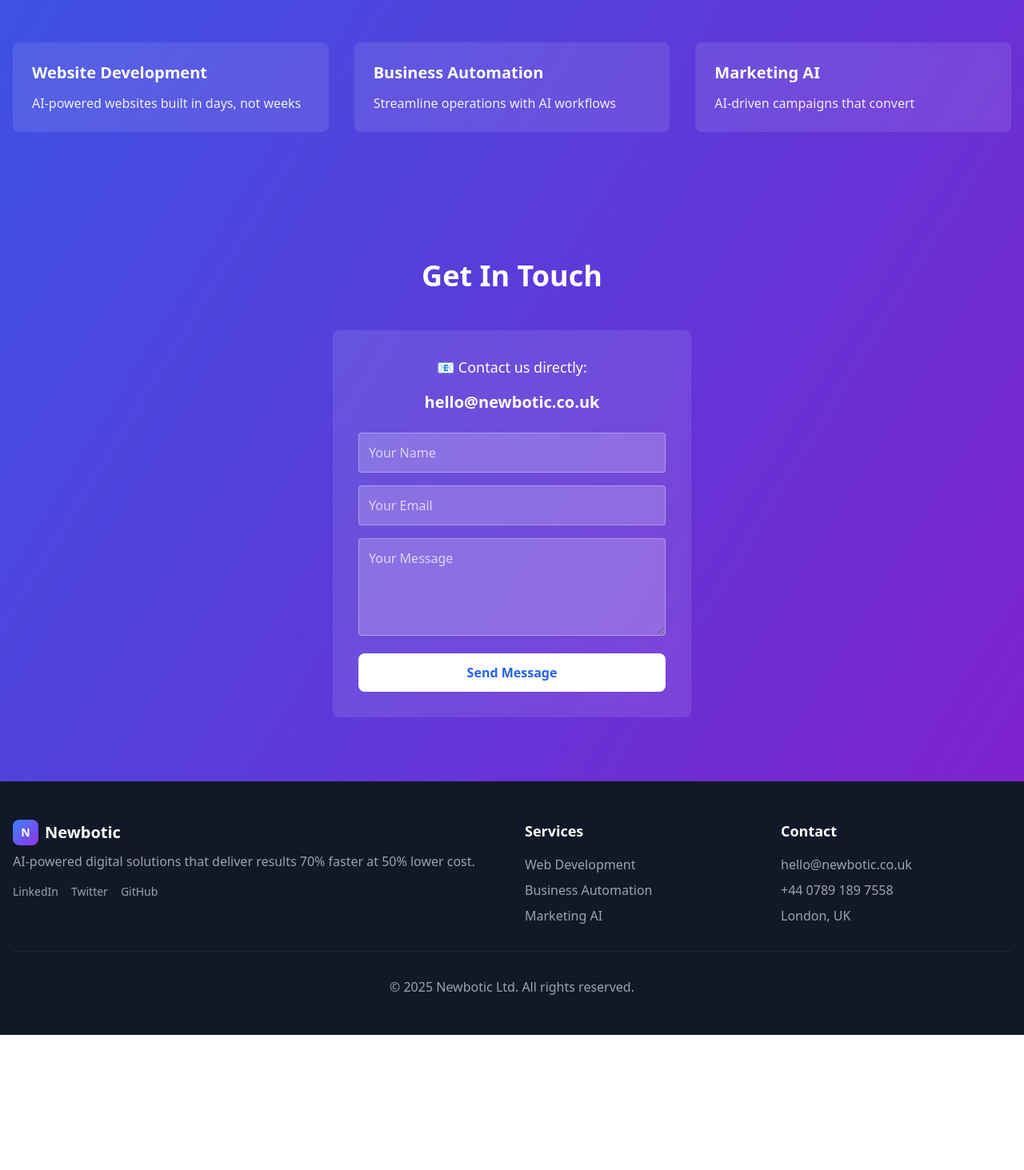
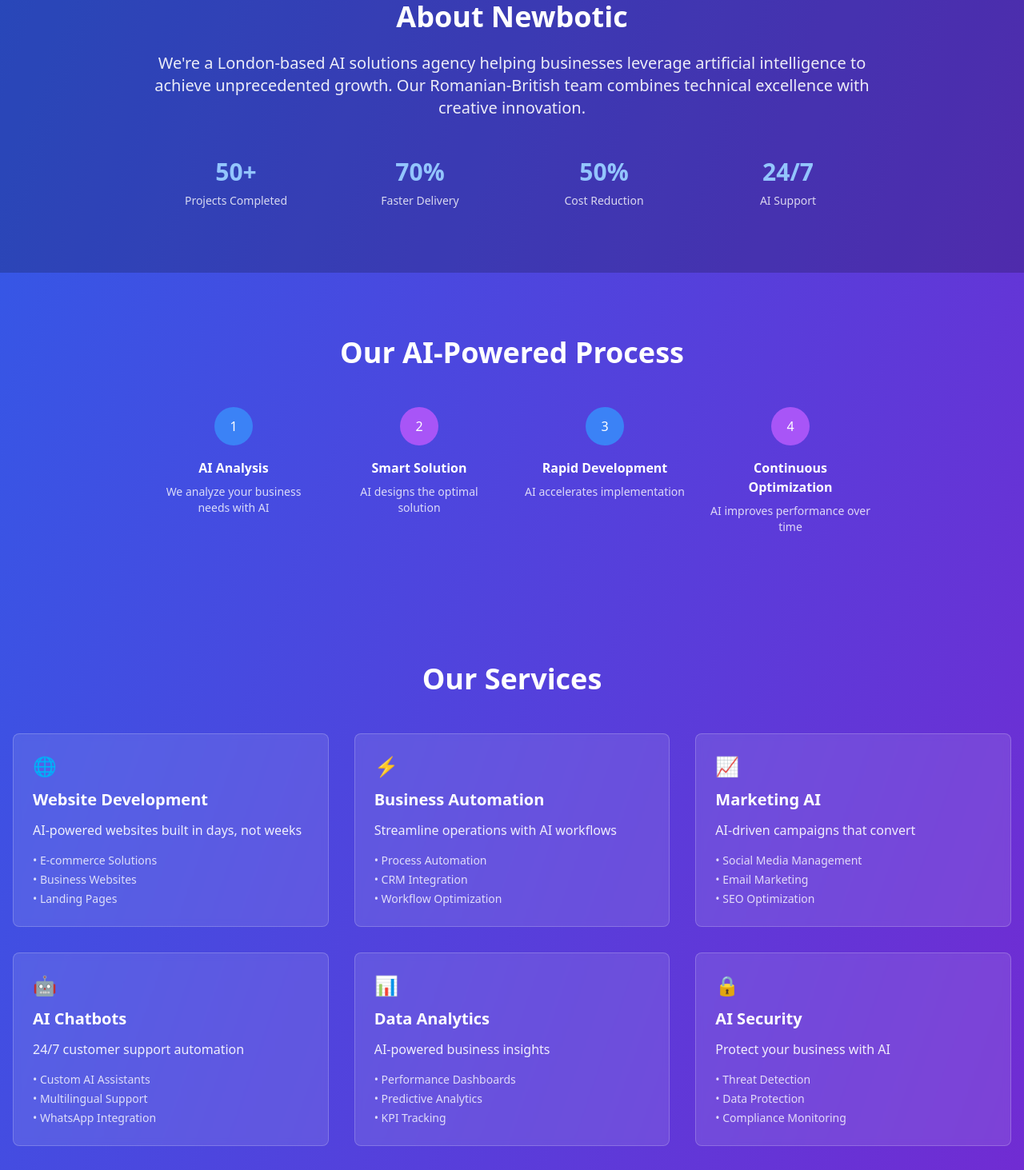
Before and after one commit to newbotic/newbotic-website-v2, a Next.js app: page / in a window 1280 px wide. Shown: the part 1107-2570 px from the top of the page at 80% size. Before the commit the page ends 2401 px from the top, so only its background shows below. Built offline with nearby package versions, Linux system fonts and the light colour scheme.

Commit message:
Add enhanced services, about section, and process

```diff
--- a/app/page.tsx
+++ b/app/page.tsx
@@ -10,9 +10,13 @@
         <section className="container mx-auto px-4 py-12 md:py-20 text-center">
           <h1 className="text-4xl md:text-6xl font-bold mb-4 md:mb-6">Newbotic</h1>
           <p className="text-lg md:text-2xl mb-3 md:mb-4">AI-Powered Digital Solutions</p>
+
+          <p className="text-blue-200 text-lg md:text-xl mb-2 font-semibold">
+            Intelligent Automation, Real Results
+          </p>
+
           <p className="text-base md:text-xl mb-6 md:mb-8 opacity-90">70% Faster, 50% Cheaper</p>
 
-          {/* Butoane Call-to-Action */}
           <div className="flex flex-col sm:flex-row gap-4 justify-center items-center mb-8">
             <button className="bg-white text-blue-600 px-8 py-4 rounded-lg font-semibold text-lg hover:bg-gray-100 transition min-w-[200px]">
               Get Free AI Audit
@@ -22,13 +26,12 @@
             </a>
           </div>
 
-          {/* Contact Info */}
           <div className="mt-8 text-center">
             <div className="flex flex-col md:flex-row justify-center items-center gap-6 md:gap-12 text-sm md:text-base">
               <a href="mailto:hello@newbotic.co.uk" className="flex items-center gap-2 hover:text-blue-200 transition">
                 📧 hello@newbotic.co.uk
               </a>
-              <a href="tel:+447123456789" className="flex items-center gap-2 hover:text-blue-200 transition">
+              <a href="tel:+4407891897558" className="flex items-center gap-2 hover:text-blue-200 transition">
                 📞 +4407891897558
               </a>
             </div>
@@ -59,22 +62,149 @@
           </div>
         </section>
 
+        {/* About Section */}
+        <section className="container mx-auto px-4 py-12 md:py-20 bg-black/20">
+          <div className="max-w-4xl mx-auto text-center">
+            <h2 className="text-2xl md:text-4xl font-bold mb-6">About Newbotic</h2>
+            <p className="text-lg md:text-xl mb-8 opacity-90">
+              We're a London-based AI solutions agency helping businesses leverage artificial intelligence
+              to achieve unprecedented growth. Our Romanian-British team combines technical excellence
+              with creative innovation.
+            </p>
+            <div className="grid grid-cols-2 md:grid-cols-4 gap-6 mt-12">
+              <div className="text-center">
+                <div className="text-2xl md:text-3xl font-bold text-blue-300 mb-2">50+</div>
+                <div className="text-sm opacity-80">Projects Completed</div>
+              </div>
+              <div className="text-center">
+                <div className="text-2xl md:text-3xl font-bold text-blue-300 mb-2">70%</div>
+                <div className="text-sm opacity-80">Faster Delivery</div>
+              </div>
+              <div className="text-center">
+                <div className="text-2xl md:text-3xl font-bold text-blue-300 mb-2">50%</div>
+                <div className="text-sm opacity-80">Cost Reduction</div>
+              </div>
+              <div className="text-center">
+                <div className="text-2xl md:text-3xl font-bold text-blue-300 mb-2">24/7</div>
+                <div className="text-sm opacity-80">AI Support</div>
+              </div>
+            </div>
+          </div>
+        </section>
+
+        {/* Process Section */}
+        <section className="container mx-auto px-4 py-12 md:py-20">
+          <h2 className="text-2xl md:text-4xl font-bold text-center mb-12">Our AI-Powered Process</h2>
+          <div className="max-w-4xl mx-auto grid grid-cols-1 md:grid-cols-4 gap-8">
+            <div className="text-center">
+              <div className="w-12 h-12 bg-blue-500 rounded-full flex items-center justify-center mx-auto mb-4">1</div>
+              <h3 className="font-semibold mb-2">AI Analysis</h3>
+              <p className="text-sm opacity-80">We analyze your business needs with AI</p>
+            </div>
+            <div className="text-center">
+              <div className="w-12 h-12 bg-purple-500 rounded-full flex items-center justify-center mx-auto mb-4">2</div>
+              <h3 className="font-semibold mb-2">Smart Solution</h3>
+              <p className="text-sm opacity-80">AI designs the optimal solution</p>
+            </div>
+            <div className="text-center">
+              <div className="w-12 h-12 bg-blue-500 rounded-full flex items-center justify-center mx-auto mb-4">3</div>
+              <h3 className="font-semibold mb-2">Rapid Development</h3>
+              <p className="text-sm opacity-80">AI accelerates implementation</p>
+            </div>
+            <div className="text-center">
+              <div className="w-12 h-12 bg-purple-500 rounded-full flex items-center justify-center mx-auto mb-4">4</div>
+              <h3 className="font-semibold mb-2">Continuous Optimization</h3>
+              <p className="text-sm opacity-80">AI improves performance over time</p>
+            </div>
+          </div>
+        </section>
+
         {/* Services Section */}
         <section id="services" className="container mx-auto px-4 py-12 md:py-20">
           <h2 className="text-2xl md:text-4xl font-bold text-center mb-8 md:mb-12">Our Services</h2>
-          <div className="grid grid-cols-1 md:grid-cols-3 gap-4 md:gap-8">
-            <div className="bg-white/10 p-4 md:p-6 rounded-lg backdrop-blur-sm">
-              <h3 className="text-lg md:text-xl font-semibold mb-2 md:mb-3">Website Development</h3>
-              <p className="opacity-90 text-sm md:text-base">AI-powered websites built in days, not weeks</p>
+          <div className="grid grid-cols-1 md:grid-cols-3 gap-6 md:gap-8">
+            <div className="bg-white/10 p-6 rounded-lg backdrop-blur-sm border border-white/20">
+              <div className="text-2xl mb-3">🌐</div>
+              <h3 className="text-xl font-semibold mb-3">Website Development</h3>
+              <p className="opacity-90 mb-4">AI-powered websites built in days, not weeks</p>
+              <ul className="text-sm opacity-80 space-y-1">
+                <li>• E-commerce Solutions</li>
+                <li>• Business Websites</li>
+                <li>• Landing Pages</li>
+              </ul>
             </div>
-            <div className="bg-white/10 p-4 md:p-6 rounded-lg backdrop-blur-sm">
-              <h3 className="text-lg md:text-xl font-semibold mb-2 md:mb-3">Business Automation</h3>
-              <p className="opacity-90 text-sm md:text-base">Streamline operations with AI workflows</p>
+
+            <div className="bg-white/10 p-6 rounded-lg backdrop-blur-sm border border-white/20">
+              <div className="text-2xl mb-3">⚡</div>
+              <h3 className="text-xl font-semibold mb-3">Business Automation</h3>
+              <p className="opacity-90 mb-4">Streamline operations with AI workflows</p>
+              <ul className="text-sm opacity-80 space-y-1">
+                <li>• Process Automation</li>
+                <li>• CRM Integration</li>
+                <li>• Workflow Optimization</li>
+              </ul>
             </div>
-            <div className="bg-white/10 p-4 md:p-6 rounded-lg backdrop-blur-sm">
-              <h3 className="text-lg md:text-xl font-semibold mb-2 md:mb-3">Marketing AI</h3>
-              <p className="opacity-90 text-sm md:text-base">AI-driven campaigns that convert</p>
+
+            <div className="bg-white/10 p-6 rounded-lg backdrop-blur-sm border border-white/20">
+              <div className="text-2xl mb-3">📈</div>
+              <h3 className="text-xl font-semibold mb-3">Marketing AI</h3>
+              <p className="opacity-90 mb-4">AI-driven campaigns that convert</p>
+              <ul className="text-sm opacity-80 space-y-1">
+                <li>• Social Media Management</li>
+                <li>• Email Marketing</li>
+                <li>• SEO Optimization</li>
+              </ul>
             </div>
+
+            <div className="bg-white/10 p-6 rounded-lg backdrop-blur-sm border border-white/20">
+              <div className="text-2xl mb-3">🤖</div>
+              <h3 className="text-xl font-semibold mb-3">AI Chatbots</h3>
+              <p className="opacity-90 mb-4">24/7 customer support automation</p>
+              <ul className="text-sm opacity-80 space-y-1">
+                <li>• Custom AI Assistants</li>
+                <li>• Multilingual Support</li>
+                <li>• WhatsApp Integration</li>
+              </ul>
+            </div>
+
+            <div className="bg-white/10 p-6 rounded-lg backdrop-blur-sm border border-white/20">
+              <div className="text-2xl mb-3">📊</div>
+              <h3 className="text-xl font-semibold mb-3">Data Analytics</h3>
+              <p className="opacity-90 mb-4">AI-powered business insights</p>
+              <ul className="text-sm opacity-80 space-y-1">
+                <li>• Performance Dashboards</li>
+                <li>• Predictive Analytics</li>
+                <li>• KPI Tracking</li>
+              </ul>
+            </div>
+
+            <div className="bg-white/10 p-6 rounded-lg backdrop-blur-sm border border-white/20">
+              <div className="text-2xl mb-3">🔒</div>
+              <h3 className="text-xl font-semibold mb-3">AI Security</h3>
+              <p className="opacity-90 mb-4">Protect your business with AI</p>
+              <ul className="text-sm opacity-80 space-y-1">
+                <li>• Threat Detection</li>
+                <li>• Data Protection</li>
+                <li>• Compliance Monitoring</li>
+              </ul>
+            </div>
+          </div>
+        </section>
+
+        {/* Final CTA */}
+        <section className="container mx-auto px-4 py-16 text-center">
+          <h2 className="text-2xl md:text-4xl font-bold mb-6">Ready to Transform Your Business?</h2>
+          <p className="text-lg mb-8 max-w-2xl mx-auto">
+            Get your FREE AI Business Audit and discover how we can help you save 50% on costs
+            while delivering results 70% faster.
+          </p>
+          <div className="flex flex-col sm:flex-row gap-4 justify-center">
+            <button className="bg-white text-blue-600 px-8 py-4 rounded-lg font-semibold text-lg hover:bg-gray-100 transition">
+              🚀 Get Free AI Audit
+            </button>
+            <a href="#contact" className="border-2 border-white text-white px-8 py-4 rounded-lg font-semibold text-lg hover:bg-white/10 transition">
+              📞 Book a Call
+            </a>
           </div>
         </section>
 
```
